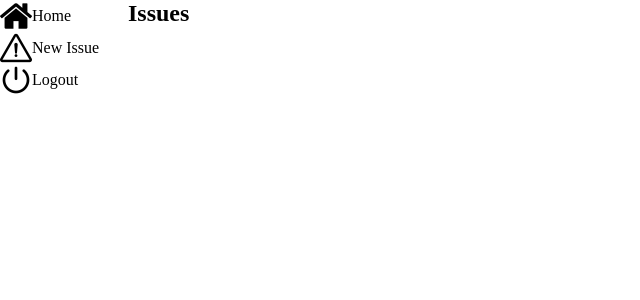
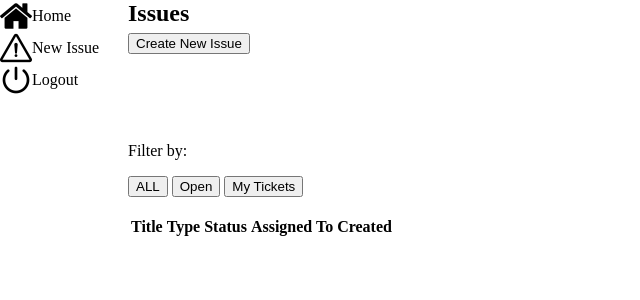
Before and after one commit to Kieranator5050/info2180-finalproject, a PHP site: page / in a window 1280 px wide. Shown: the part 128-428 px from the top of the page, without its empty margins (0-640 px from the left). Run offline with PHP 8.4, Linux system fonts and the light colour scheme; a user stored in the database is signed in; lists and menus that the app fills with data are empty.

Commit message:
Created table

```diff
--- a/subpages/allIssues.php
+++ b/subpages/allIssues.php
@@ -1,3 +1,46 @@
-<h1>Issues</h1>
+<div class="HomeScreen">
+    <div class="body">
+        <div class="issues">
+            <h1>Issues</h1>
+            <h1><button type="" id="filterButtons">Create New Issue</button></h1>
+            <br><br><br><br>
+            <p>Filter by:</p>
+            <button id="filterButtons1">ALL</button>
+            <button id="filterButtons2">Open</button>
+            <button id="filterButtons3">My Tickets</button>
+            <br><br>
+        </div>
 
-<script type="text/javascript" src="./subpages/js/test.js"></script>
+        <table>
+            <thead>
+                <th>Title</th>
+                <th>Type</th>
+                <th>Status</th>
+                <th>Assigned To</th>
+                <th>Created</th>
+            </thead>
+            <tr>
+                <td></td>
+                <td></td>
+                <td></td>
+                <td></td>
+                <td></td>
+            </tr>
+        </table>
+    </div>
+</div>
+<script>
+  document.getElementById("filterButtons2").addEventListener('click', all)
+
+  function all(){
+    var info= new XMLHttpRequest();
+    info.open('Get', issueView.php)
+
+    info.onload= function(){
+      if(this.status==200){
+        var response = info.responseText
+
+      }
+    }
+  }
+</script>
```
Also changed, not shown: sql/schema.sql (+5 -5 lines).
